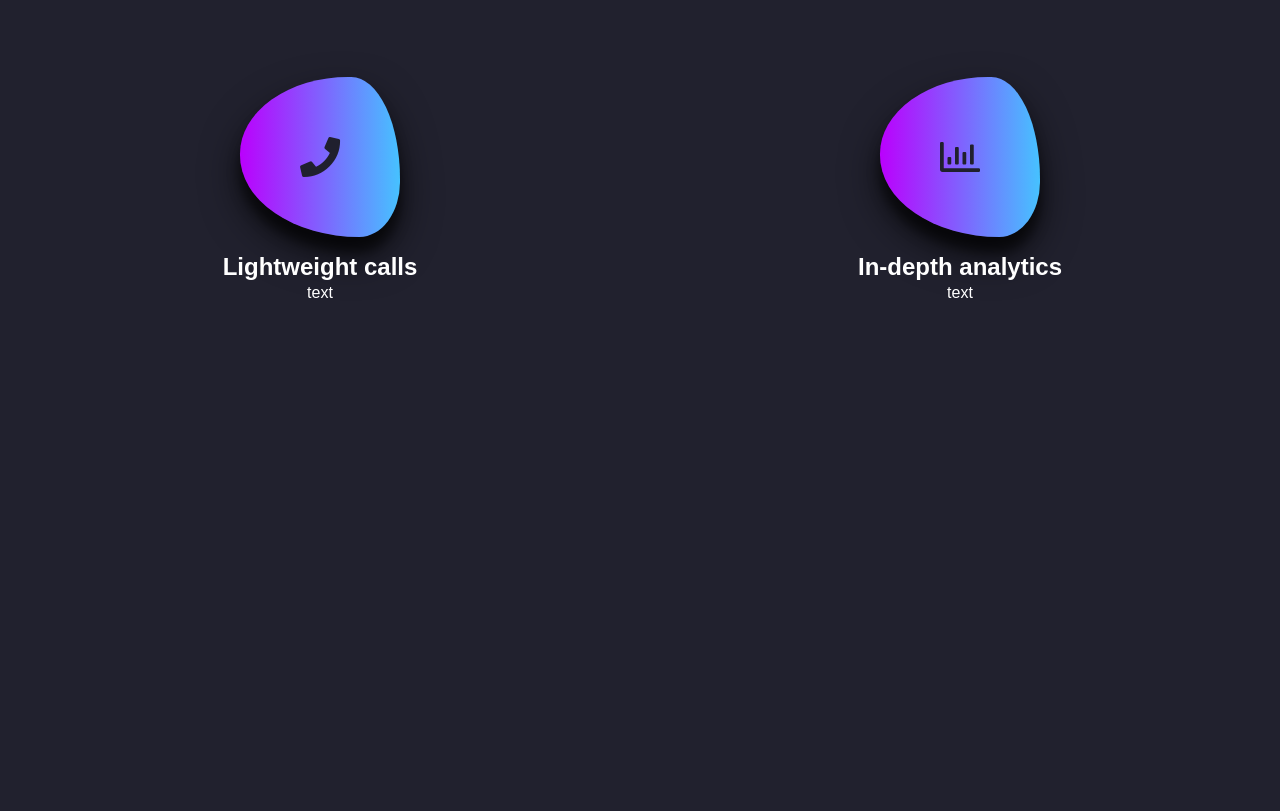
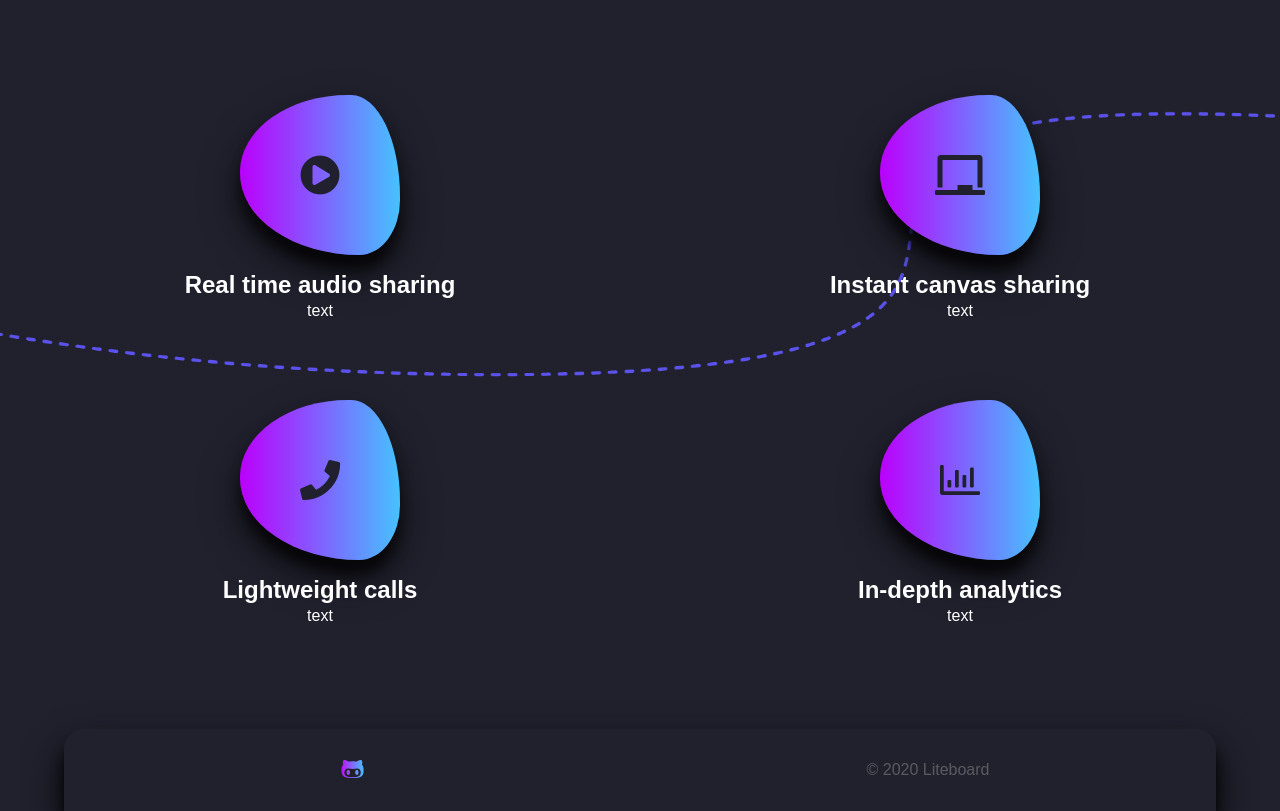
Before and after one commit to jeverd/lecture-experience, a website: page public/index.html in a window 1280 px wide. Shown: the part 1399-2210 px from the top of the page. Before the commit the page ends 1741 px from the top, so only its background shows below. Drawn offline with nearby package versions, Linux system fonts and the light colour scheme; files that its build step writes are made by us from their sources; a web font is replaced by a local one.

Commit message:
added footer

```diff
--- a/public/css/style.css
+++ b/public/css/style.css
@@ -14,7 +14,7 @@ body {
 }
 
 .landing-container {
-  background-image: url(/liteboardLandingBGlight.png);
+  background-image: url(../images/liteboardLandingBGlight.png);
   min-height: 100vh;
   -webkit-background-size: cover;
   -moz-background-size: cover;
@@ -67,7 +67,7 @@ body {
   outline: none;
 
   width: 160px;
-  height: 40px;
+  height: 45px;
   text-align: center;
   margin: auto;
   transition: 1.5s;
@@ -195,7 +195,7 @@ body {
   font-size: 1.1rem;
 }
 
-.teach-content-container .teach-learn-paragraph .highlighted-text {
+.highlighted-text {
   color: #46c2ff;
   background: linear-gradient(to right, #bd11fa 0%, #46c2ff 100%);
   -webkit-background-clip: text;
@@ -255,8 +255,9 @@ body {
 /* start about container */
 
 .about-container {
-  margin-top: 7rem;
-  background-image: url(/liteboardLandingBGlightinverse2.png);
+  margin-top: 4rem;
+  margin-bottom: 4rem;
+  background-image: url(../images/liteboardLandingBGlightinverse2.png);
   height: auto;
   -webkit-background-size: cover;
   -moz-background-size: cover;
@@ -330,9 +331,94 @@ body {
 
 /* end about container */
 
+/* start footer */
+.footer {
+  position: relative;
+  left: 0;
+  bottom: 0;
+  width: 90%;
+  height: auto;
+  margin: auto;
+  background-color: #21212e;
+  border-top-left-radius: 20px;
+  border-top-right-radius: 20px;
+  text-align: center;
+  color: grey;
+  -webkit-box-shadow: 0 19px 38px rgba(0, 0, 0, 0.9),
+    0 15px 12px rgba(0, 0, 0, 0.8);
+  box-shadow: 0 19px 38px rgba(0, 0, 0, 0.9), 0 15px 12px rgba(0, 0, 0, 0.8);
+}
+
+.footer-grid {
+  display: grid;
+  grid-template-columns: 50% 50%;
+}
+
+.footer-grid-right,
+.footer-grid-left {
+  padding: 2rem 0 2rem 0;
+  font-size: 1rem;
+}
+
+.footer-grid-left i {
+  transition: 1s;
+}
+
+.footer-grid-left i {
+  transition: 1s;
+  transform: scale(1.5);
+  color: #46c2ff;
+  background: linear-gradient(to right, #bd11fa 0%, #46c2ff 100%);
+  -webkit-background-clip: text;
+  -webkit-text-fill-color: transparent;
+}
+
+/* end footer */
+
 /* start animations */
 
+/* infinite gloss effect */
+.glossy-text {
+  -webkit-mask-image: linear-gradient(
+    -60deg,
+    rgba(189, 17, 250, 0.6) 40%,
+    #bd11fa 50%,
+    rgba(189, 17, 250, 0.6) 60%
+  );
+  -webkit-mask-size: 200%;
+  animation: gloss 2s infinite;
+}
+
+@-webkit-keyframes gloss {
+  from {
+    -webkit-mask-position: 150%;
+  }
+
+  to {
+    -webkit-mask-position: -50%;
+  }
+}
+
+@media only screen and (max-width: 414px) {
+  .footer-grid {
+    display: grid;
+    grid-template-columns: 100%;
+  }
+
+  .footer-grid-right {
+    padding: 1rem 0 1.5rem 0;
+    font-size: 1rem;
+  }
+
+  .footer-grid-left {
+    padding: 1.5rem 0 0rem 0;
+    font-size: 1rem;
+  }
+}
+
 /* end animations */
+
+/* start responsive conditions */
 
 @media only screen and (max-width: 282px) {
   .landing-container,
--- a/public/index.html
+++ b/public/index.html
@@ -19,7 +19,7 @@
       integrity="sha384-fnmOCqbTlWIlj8LyTjo7mOUStjsKC4pOpQbqyi7RrhN7udi9RwhKkMHpvLbHG9Sr"
       crossorigin="anonymous"
     />
-    <link rel="stylesheet" href="/style.css" />
+    <link rel="stylesheet" href="./css/style.css" />
   </head>
 
   <body>
@@ -33,11 +33,11 @@
     <div class="landing-container">
       <div class="landing-grid">
         <div class="landing-graphic">
-          <img src="/liteboardLandingCluster.png" />
+          <img src="./images/liteboardLandingCluster.png" />
         </div>
         <div class="landing-info">
-          <img src="/landingBanner.png" id="banner-style-1" />
-          <img src="/mobileBanner.png" id="banner-style-2" />
+          <img src="./images/landingBanner.png" id="banner-style-1" />
+          <img src="./images/mobileBanner.png" id="banner-style-2" />
           <div class="buttons">
             <button id="start-lecture-button">Start Lecture</button>
             <button id="join-lecture-button">Join Lecture</button>
@@ -52,7 +52,7 @@
           <span class="teach-learn-text"></span> from anywhere
         </p>
         <img
-          src="/whiteboardGraphicGradientV2.png"
+          src="./images/whiteboardGraphicGradientV2.png"
           id="teach-whiteboard-graphic"
         />
         <p class="teach-learn-paragraph">
@@ -106,6 +106,23 @@
       </div>
     </div>
 
+    <div class="footer">
+      <div class="footer-grid">
+        <div class="footer-grid-left">
+          <a
+            href="https://github.com/jeverd/lecture-experience"
+            target="_blank"
+            rel="noopener noreferrer"
+          >
+            <i class="fab fa-github-alt"></i>
+          </a>
+        </div>
+        <div class="footer-grid-right">
+          <p class="glossy-text">&copy; 2020 Liteboard</p>
+        </div>
+      </div>
+    </div>
+
     <h2 class="responsive-condition">
       Sorry, Liteboard isn't supported on this device yet
     </h2>
```
